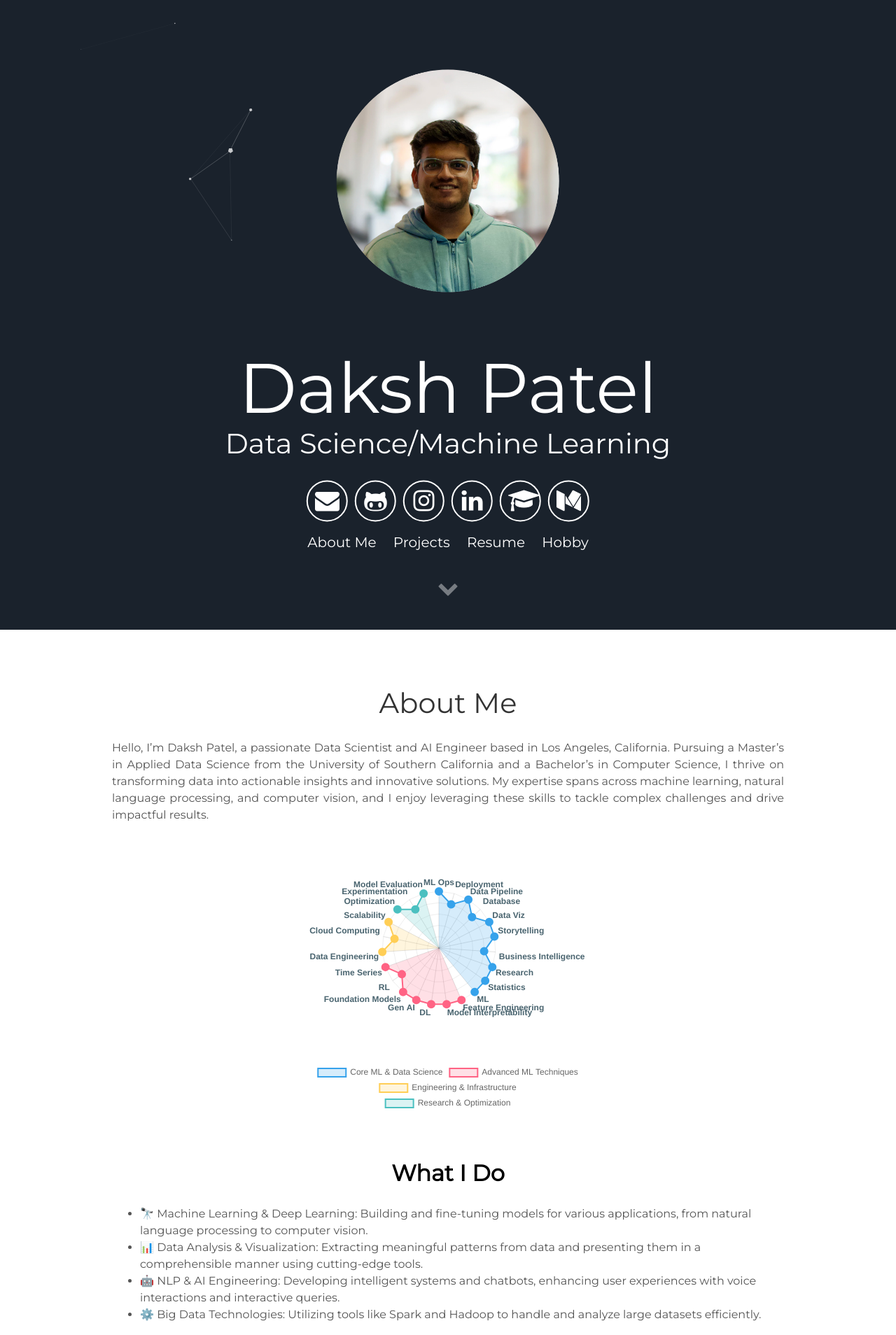
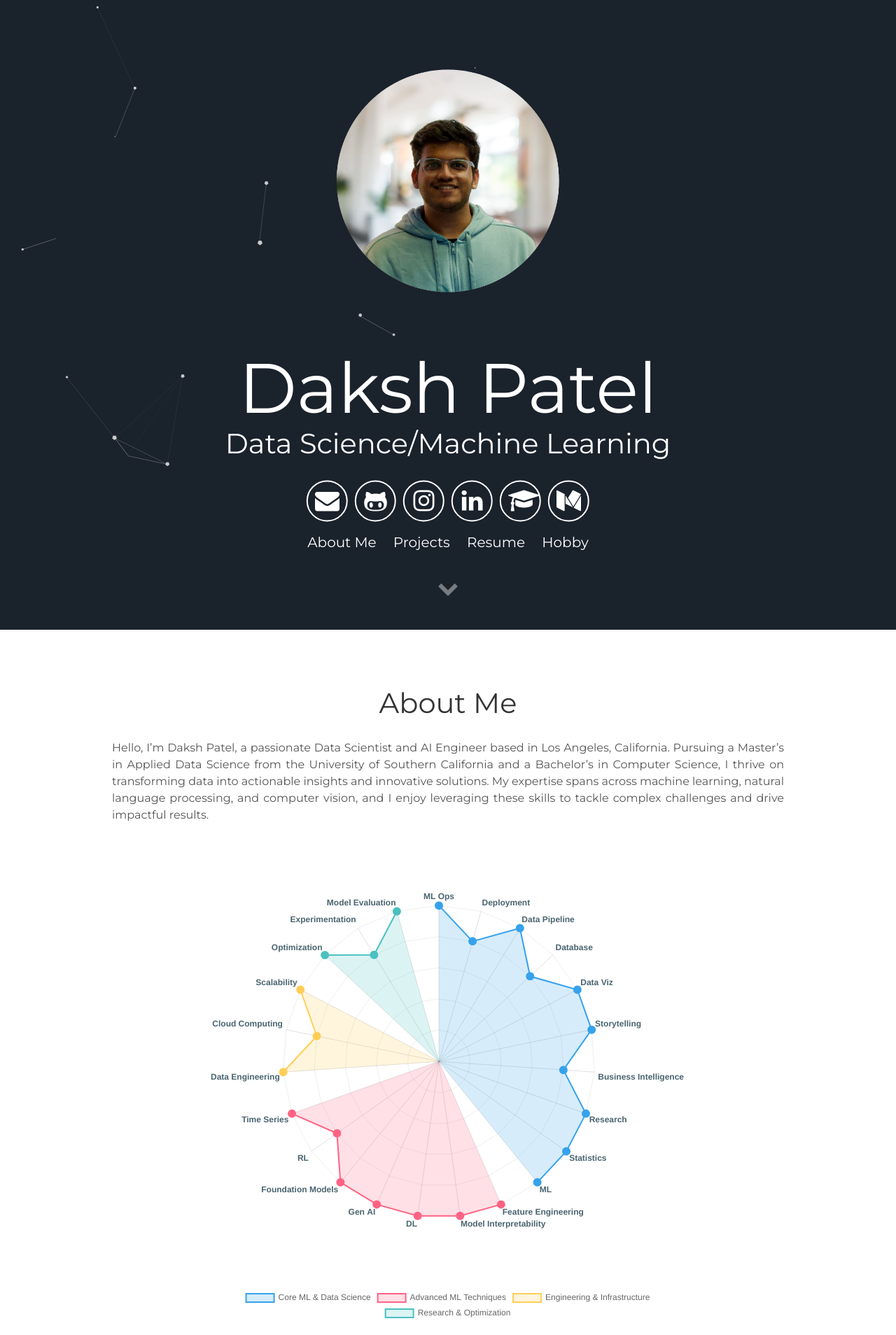
Before and after one commit to helloitsdaksh/portfolio, a Jekyll site: the page built from index.html, in a window 1280 px wide. Shown: the top 1908 px of the page at 70% size. Built offline with Jekyll 4.4.1, drawn with Linux system fonts in a browser that asks for light colours.

```diff
--- a/assets/css/main.css
+++ b/assets/css/main.css
@@ -3648,8 +3648,8 @@ sub,sup{
   align-items: center;
     }
 canvas {
-    max-width: 400px; /* Forces a smaller width */
-    max-height: 400px; /* Forces a smaller height */
+    max-width: 700px; /* Forces a smaller width */
+    max-height: 700px; /* Forces a smaller height */
     width: 100%;
     height: auto;
     box-sizing: border-box;
```
